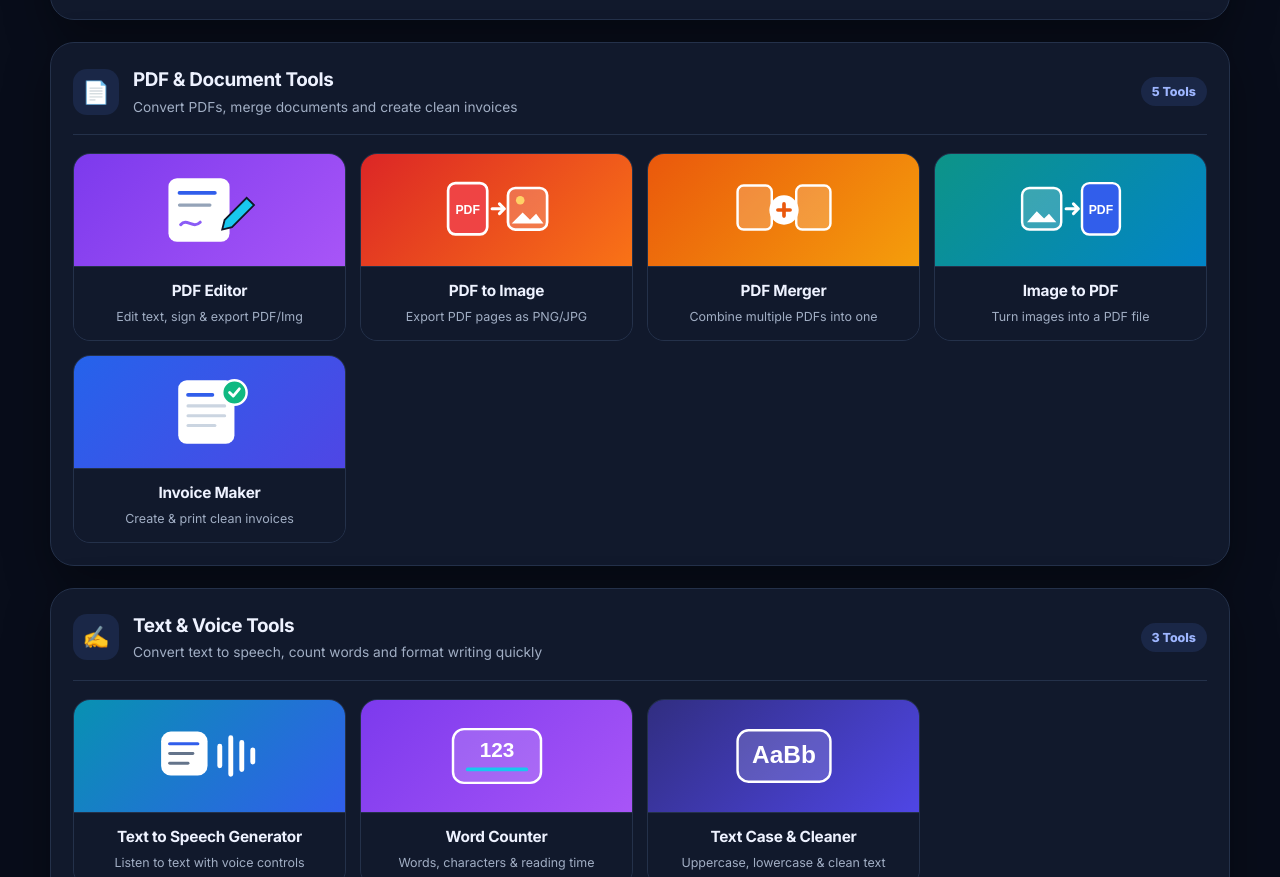
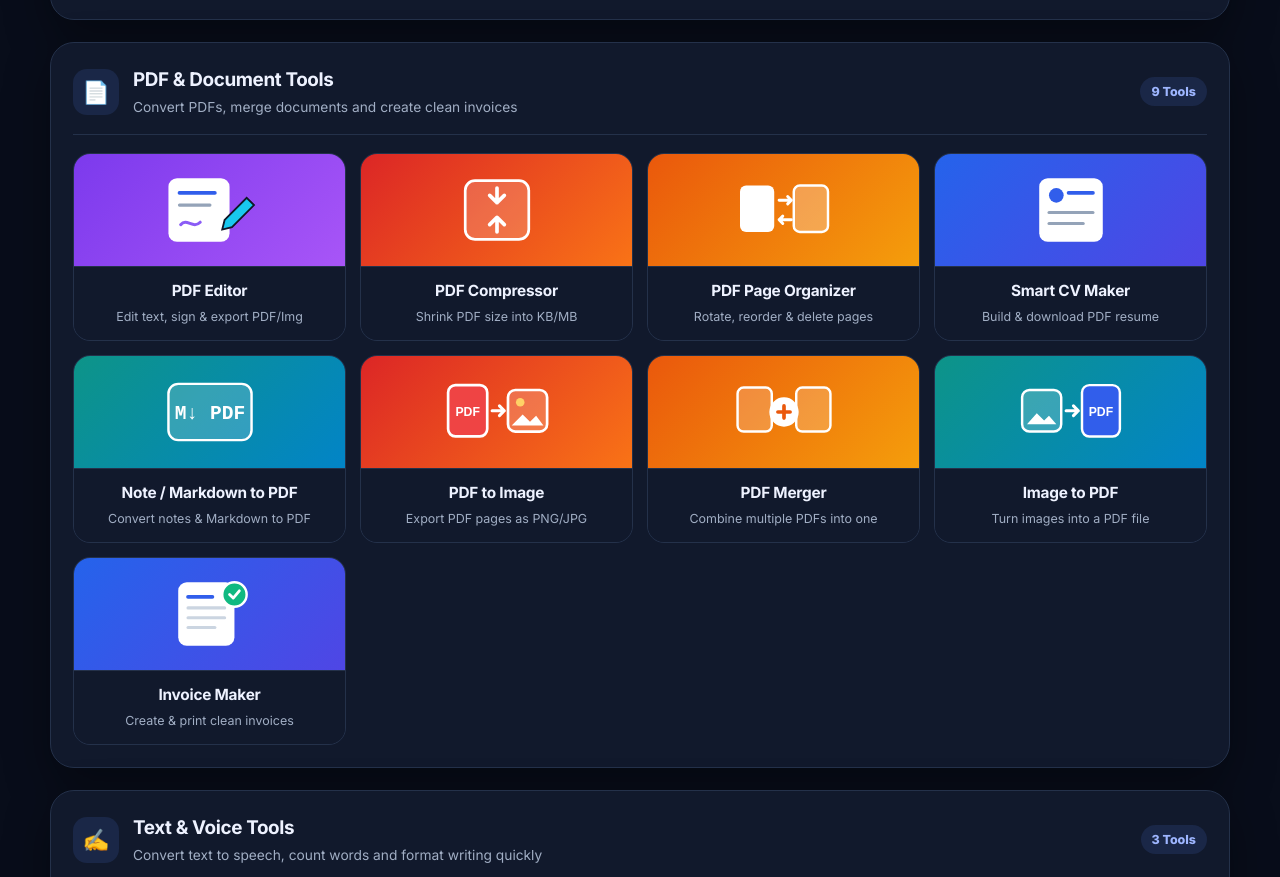
Before and after one commit to easykity/EasyKity, a plain HTML site: page index.html in a window 1280 px wide. Shown: the part 824-1701 px from the top of the page. Drawn offline with Linux system fonts and the light colour scheme.

Commit message:
Update index.html

```diff
--- a/index.html
+++ b/index.html
@@ -235,7 +235,7 @@
               <h2>PDF &amp; Document Tools</h2>
               <p>Convert PDFs, merge documents and create clean invoices</p>
             </div>
-            <span class="category-count">5 Tools</span>
+            <span class="category-count">9 Tools</span>
           </header>
 
          <div class="tool-grid">
@@ -254,6 +254,63 @@
                 <p>Edit text, sign &amp; export PDF/Img</p>
               </div>
             </a>
+
+            <a class="tool-card ripple-target" data-tool-card data-keywords="pdf compressor reduce size kb mb email job" href="tools/pdf-tools/pdf-compressor.html">
+              <div class="tool-thumb thumb-red">
+                <svg viewBox="0 0 120 72" fill="none" aria-hidden="true">
+                  <rect x="34" y="12" width="52" height="48" rx="8" fill="rgba(255,255,255,0.18)" stroke="#fff" stroke-width="2.2"/>
+                  <path d="M60 18v12m0 0l-6-6m6 6l6-6M60 54V42m0 0l-6 6m6-6l6 6" stroke="#fff" stroke-width="3" stroke-linecap="round"/>
+                </svg>
+              </div>
+              <div class="tool-meta">
+                <h3>PDF Compressor</h3>
+                <p>Shrink PDF size into KB/MB</p>
+              </div>
+            </a>
+
+            <a class="tool-card ripple-target" data-tool-card data-keywords="pdf organizer rotate reorder pages sort delete" href="tools/pdf-tools/pdf-organizer.html">
+              <div class="tool-thumb thumb-orange">
+                <svg viewBox="0 0 120 72" fill="none" aria-hidden="true">
+                  <rect x="24" y="16" width="28" height="38" rx="5" fill="#fff"/>
+                  <rect x="68" y="16" width="28" height="38" rx="5" fill="rgba(255,255,255,0.28)" stroke="#fff" stroke-width="2"/>
+                  <path d="M56 28h10m0 0l-3-3m3 3l-3 3M66 44H56m0 0l3-3m-3 3l3 3" stroke="#fff" stroke-width="2.4" stroke-linecap="round"/>
+                </svg>
+              </div>
+              <div class="tool-meta">
+                <h3>PDF Page Organizer</h3>
+                <p>Rotate, reorder &amp; delete pages</p>
+              </div>
+            </a>
+
+            <a class="tool-card ripple-target" data-tool-card data-keywords="cv resume maker builder pdf job biodata" href="tools/pdf-tools/cv-maker.html">
+              <div class="tool-thumb thumb-blue">
+                <svg viewBox="0 0 120 72" fill="none" aria-hidden="true">
+                  <rect x="34" y="10" width="52" height="52" rx="7" fill="#fff"/>
+                  <circle cx="48" cy="24" r="6" fill="#315EEB"/>
+                  <line x1="58" y1="22" x2="78" y2="22" stroke="#315EEB" stroke-width="3" stroke-linecap="round"/>
+                  <line x1="42" y1="38" x2="78" y2="38" stroke="#94A3B8" stroke-width="2.5" stroke-linecap="round"/>
+                  <line x1="42" y1="47" x2="70" y2="47" stroke="#94A3B8" stroke-width="2.5" stroke-linecap="round"/>
+                </svg>
+              </div>
+              <div class="tool-meta">
+                <h3>Smart CV Maker</h3>
+                <p>Build &amp; download PDF resume</p>
+              </div>
+            </a>
+
+            <a class="tool-card ripple-target" data-tool-card data-keywords="markdown note to pdf bangla study notes" href="tools/pdf-tools/markdown-to-pdf.html">
+              <div class="tool-thumb thumb-teal">
+                <svg viewBox="0 0 120 72" fill="none" aria-hidden="true">
+                  <rect x="26" y="13" width="68" height="46" rx="8" fill="rgba(255,255,255,0.18)" stroke="#fff" stroke-width="2"/>
+                  <text x="60" y="42" text-anchor="middle" fill="#fff" font-size="16" font-weight="900" font-family="monospace">M↓ PDF</text>
+                </svg>
+              </div>
+              <div class="tool-meta">
+                <h3>Note / Markdown to PDF</h3>
+                <p>Convert notes &amp; Markdown to PDF</p>
+              </div>
+            </a>
+
 
             <a class="tool-card ripple-target" data-tool-card data-keywords="pdf to image png jpg extract pages" href="tools/pdf-tools/pdf-to-image.html">
               <div class="tool-thumb thumb-red">
```
